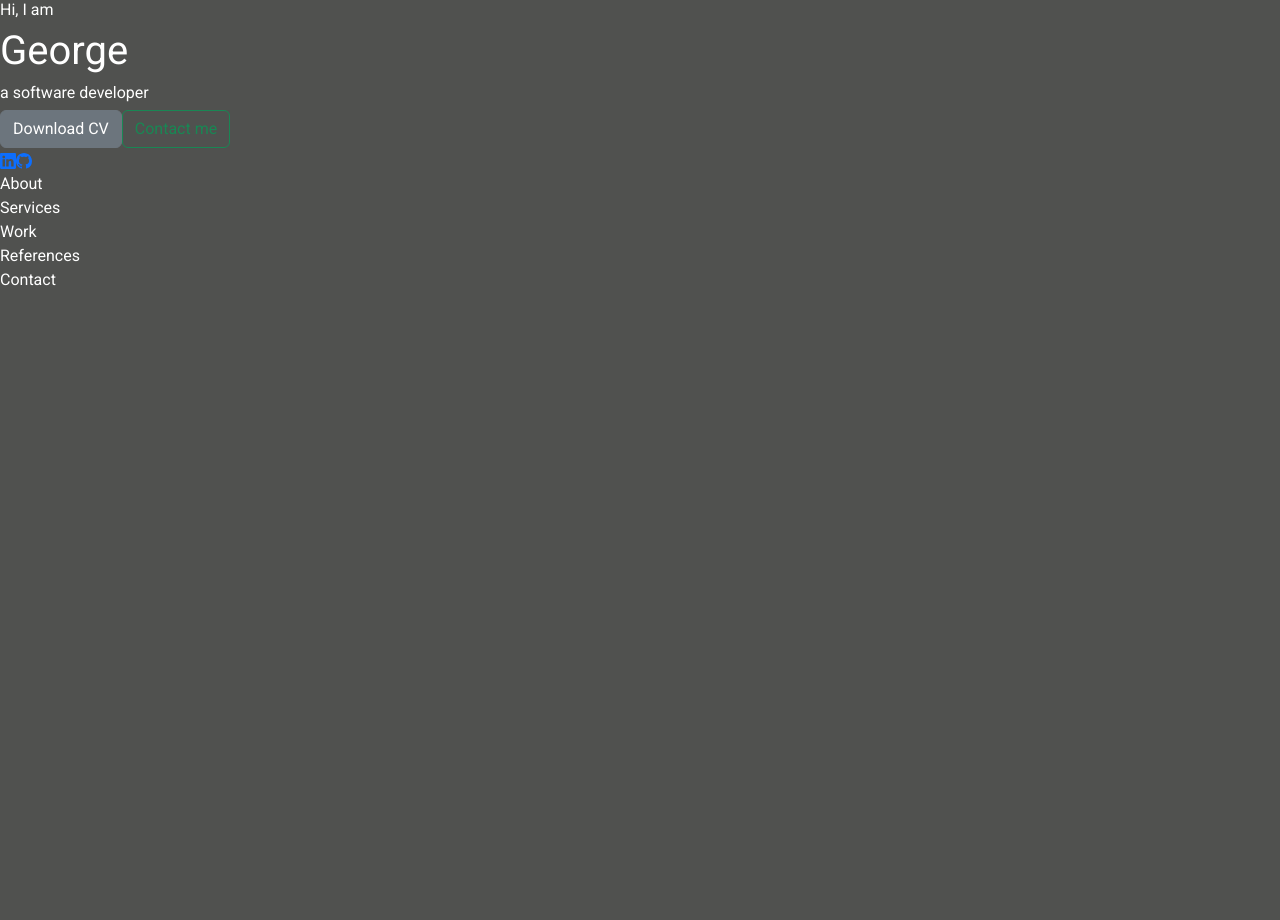
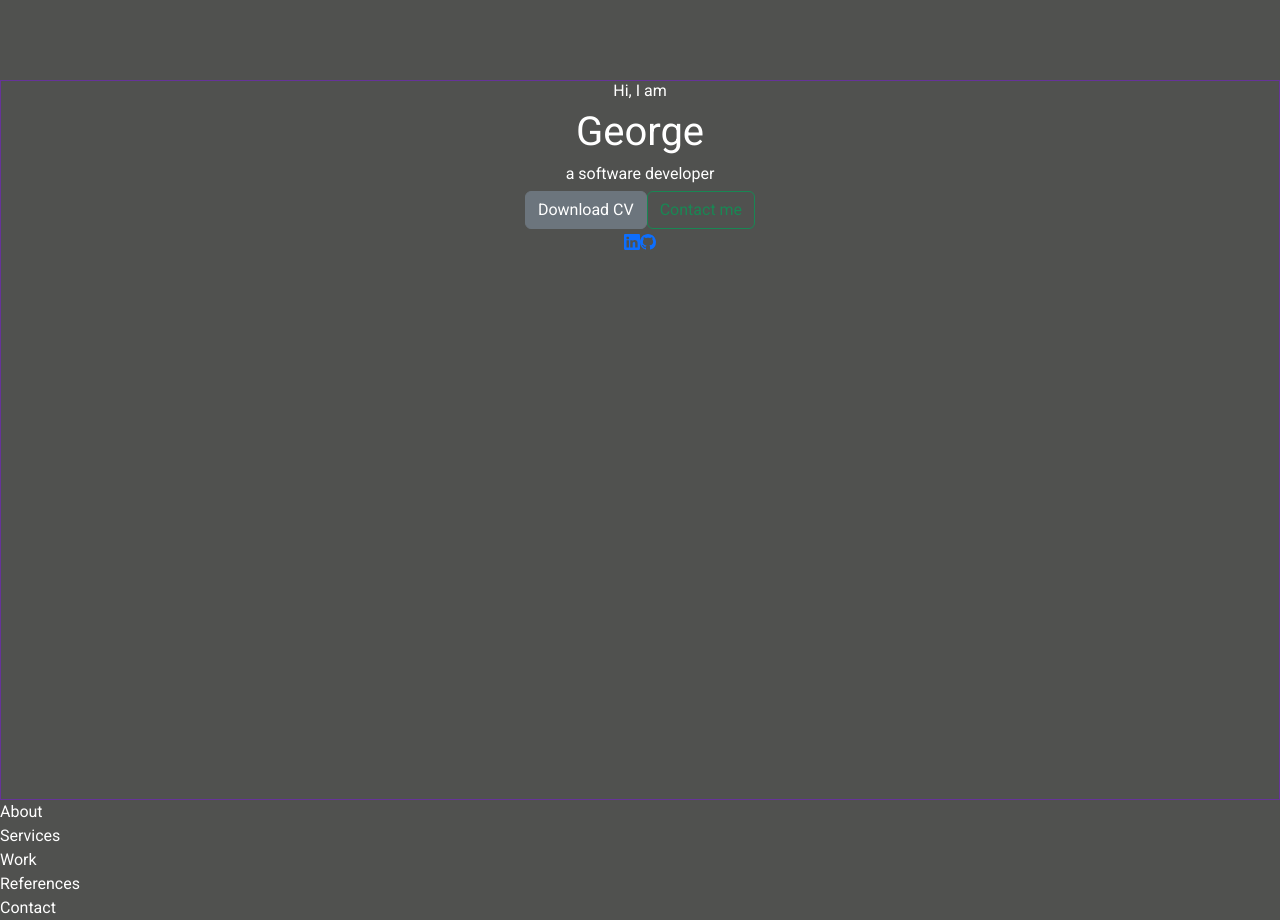
Before and after one commit to georgeailenei/portfolio_website, a React (Vite) app in the folder Portfolio/: page / in a window 1280 px wide. Before the commit the page ends 800 px from the top, so only its background shows below. Built offline with nearby package versions, Linux system fonts and the light colour scheme.

Commit message:
style header container

```diff
--- a/Portfolio/src/components/header/Header.tsx
+++ b/Portfolio/src/components/header/Header.tsx
@@ -6,7 +6,7 @@ import { Socials } from "./Socials";
 export const Header = () => {
   return (
     <header>
-      <div>
+      <div className="header__container">
         <h6> Hi, I am</h6>
         <h1> George </h1>
         <h6> a software developer</h6>
--- a/Portfolio/src/components/header/header.css
+++ b/Portfolio/src/components/header/header.css
@@ -0,0 +1,12 @@
+header {
+  height: 100vh;
+  padding-top: 5rem;
+  overflow: hidden;
+}
+
+.header__container {
+  text-align: center;
+  height: 100%;
+  position: relative;
+  border: solid 1px rebeccapurple;
+}
```
